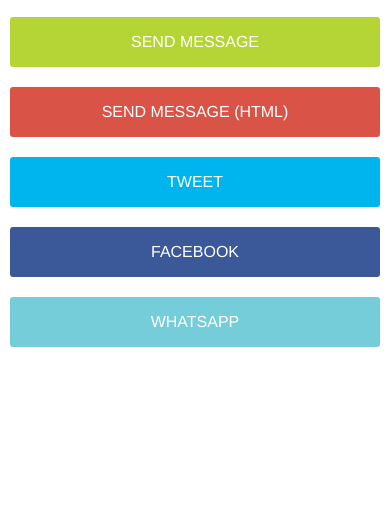
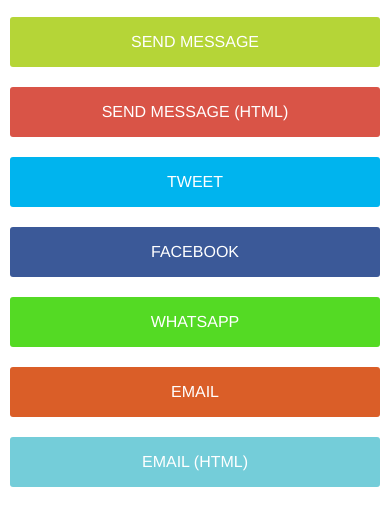
Before and after one commit to denzildoyle/ionic-share, a website: page www/index.html in a window 390 px wide. Shown: the part 116-642 px from the top of the page. Drawn offline with Linux system fonts and the light colour scheme; some packages are replaced by stand-ins of ours; files that its build step writes are made by us from their sources.

Commit message:
Update button colors

```diff
--- a/scss/ionic.app.scss
+++ b/scss/ionic.app.scss
@@ -68,7 +68,7 @@
 
 a.twitter{
 	@extend %button;
-	background-color: #00B4EE
+	background-color: #00B4EE;
 }
 
 a.twitter:hover{
@@ -77,9 +77,27 @@
 
 a.facebook{
 	@extend %button;
-	background-color: #3b5998
+	background-color: #3b5998;
 }
 
 a.facebook:hover{
   background-color: darken(#3b5998, 5%);
 }
+
+a.whatsapp{
+  @extend %button;
+  background-color: #54DA24;
+}
+
+a.whatsapp:hover{
+  background-color: darken(#54DA24, 5%);
+}
+
+a.email{
+  @extend %button;
+  background-color: #DA5E28;
+}
+
+a.email:hover{
+  background-color: darken(#DA5E28, 5%);
+}
--- a/www/index.html
+++ b/www/index.html
@@ -31,6 +31,8 @@
         <a class="twitter" ng-click="shareViaTwitter('Test tweet! Not to be taken seriously... :)', 'www/imagefile.png', 'http://www.denzildoyle.me/share')">Tweet</a>
         <a class="facebook" ng-click="shareViaFacebook('Test Facebook Post! Not to be taken seriously... :)', 'www/imagefile.png', 'http://www.denzildoyle.me/share')">Facebook</a>
         <a class="whatsapp" ng-click="shareViaWhatsApp('Share message test :)', 'www/imagefile.png', 'http://www.denzildoyle.me/share')">WhatsApp</a>
+        <a class="email" ng-click="shareViaEmail('Test email', 'Test', 'yell@denzildoyle.me','','www/imagefile.png')">Email</a>
+        <a class="html-email" href="mailto:yell@denzildoyle.me?Subject=Test">Email (HTML)</a>
       </ion-content>
     </ion-pane>
   </body>
```
Also changed, not shown: www/css/ionic.app.css, www/css/ionic.app.min.css.
